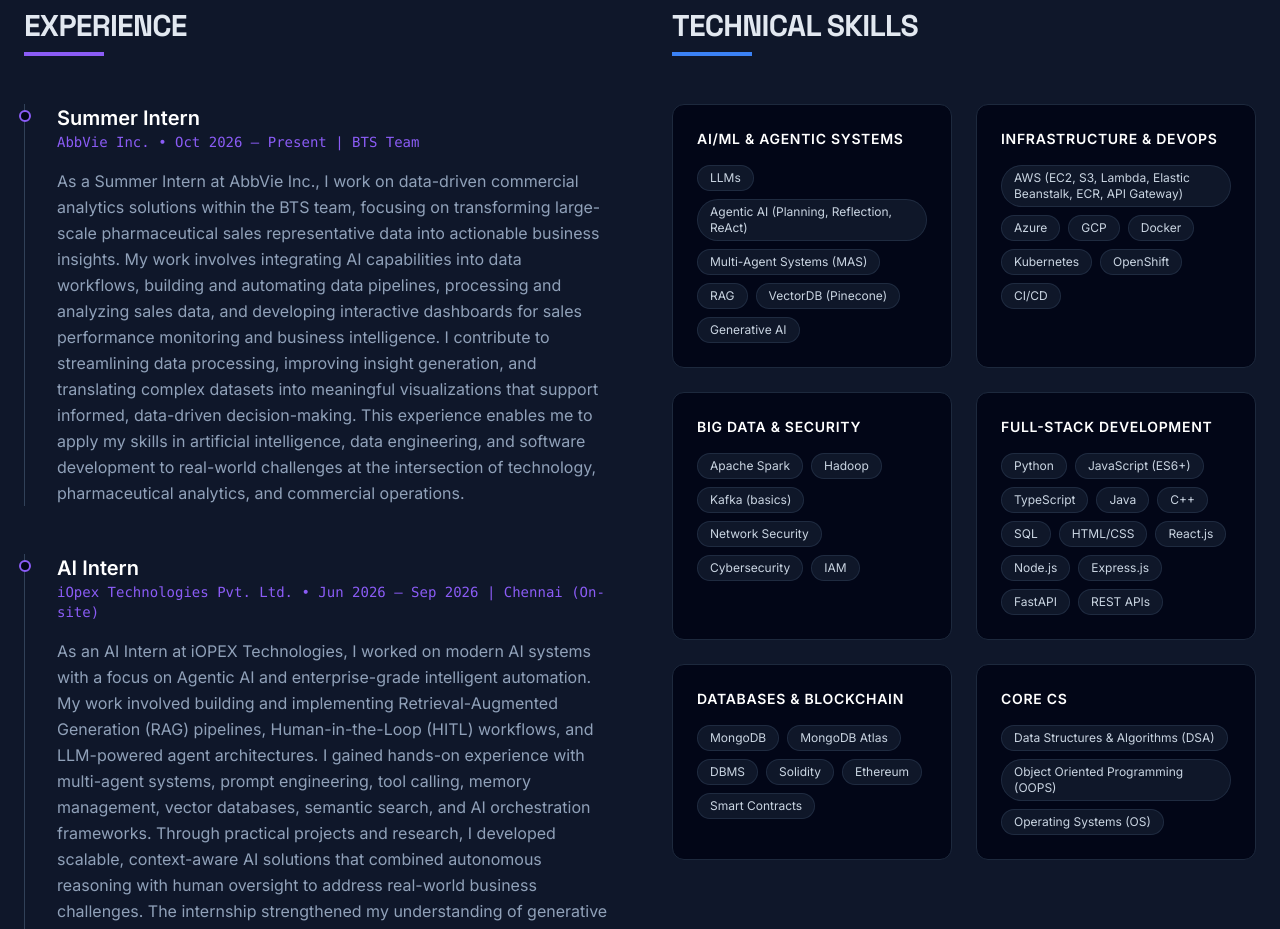
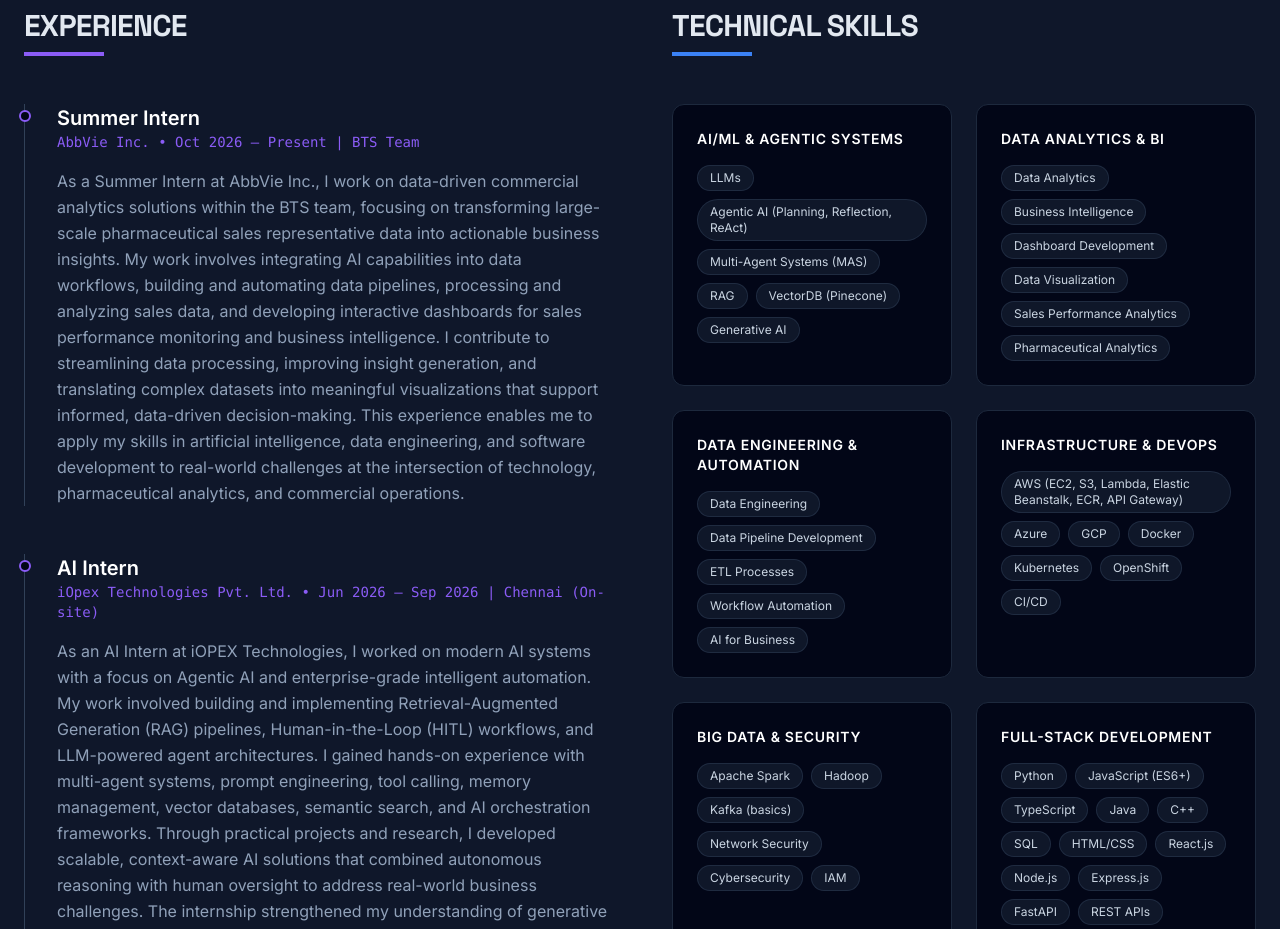
Before and after one commit to madebyayush/AyushPortfolio, a React (Vite) app: page / in a window 1280 px wide. Shown: the part 1960-2889 px from the top of the page. Built offline with nearby package versions, Linux system fonts and the light colour scheme.

Commit message:
Update resume and add technical skills for data analytics and engineering

```diff
--- a/src/data.ts
+++ b/src/data.ts
@@ -13,6 +13,8 @@ export const CV_DATA = {
   },
   skills: {
     "AI/ML & Agentic Systems": ["LLMs", "Agentic AI (Planning, Reflection, ReAct)", "Multi-Agent Systems (MAS)", "RAG", "VectorDB (Pinecone)", "Generative AI"],
+    "Data Analytics & BI": ["Data Analytics", "Business Intelligence", "Dashboard Development", "Data Visualization", "Sales Performance Analytics", "Pharmaceutical Analytics"],
+    "Data Engineering & Automation": ["Data Engineering", "Data Pipeline Development", "ETL Processes", "Workflow Automation", "AI for Business"],
     "Infrastructure & DevOps": ["AWS (EC2, S3, Lambda, Elastic Beanstalk, ECR, API Gateway)", "Azure", "GCP", "Docker", "Kubernetes", "OpenShift", "CI/CD"],
     "Big Data & Security": ["Apache Spark", "Hadoop", "Kafka (basics)", "Network Security", "Cybersecurity", "IAM"],
     "Full-Stack Development": ["Python", "JavaScript (ES6+)", "TypeScript", "Java", "C++", "SQL", "HTML/CSS", "React.js", "Node.js", "Express.js", "FastAPI", "REST APIs"],
```
Also changed, not shown: 1 other file (tests, documents, lock files or other folders).
